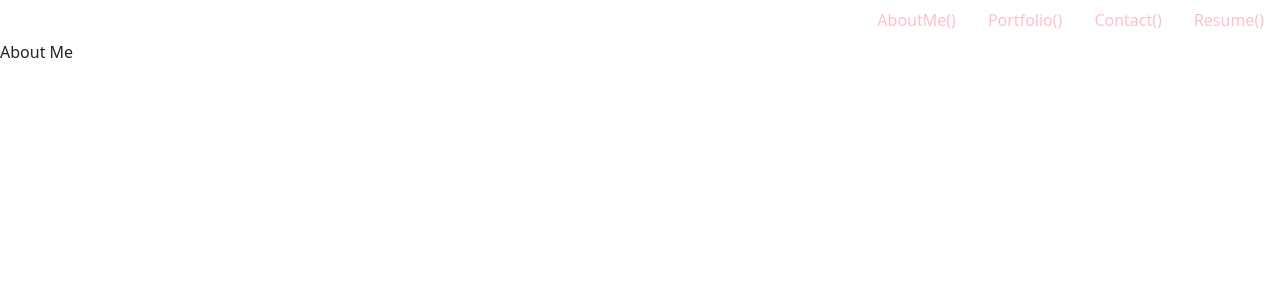
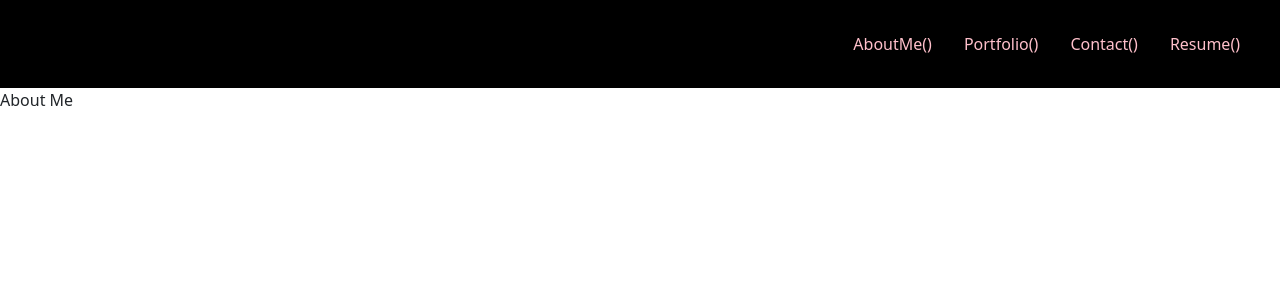
Before and after one commit to JaQwae/React-Portfolio, a React (Create React App) app: page / in a window 1280 px wide. Shown: the top 300 px of the page. Built offline with nearby package versions, Linux system fonts and the light colour scheme.

Commit message:
added styling to the nav bar

```diff
--- a/src/styles.css/NavTabs.css
+++ b/src/styles.css/NavTabs.css
@@ -1,9 +1,7 @@
-/* .nav {
-    display: flex;
-    justify-content: space-between;
-    background-color: blueviolet;
-    padding: 2.5rem;
-} */
+.nav {
+    background-color: black;
+    padding: 1.5rem;
+}
 
 .nav-item a {
     color: pink
```
